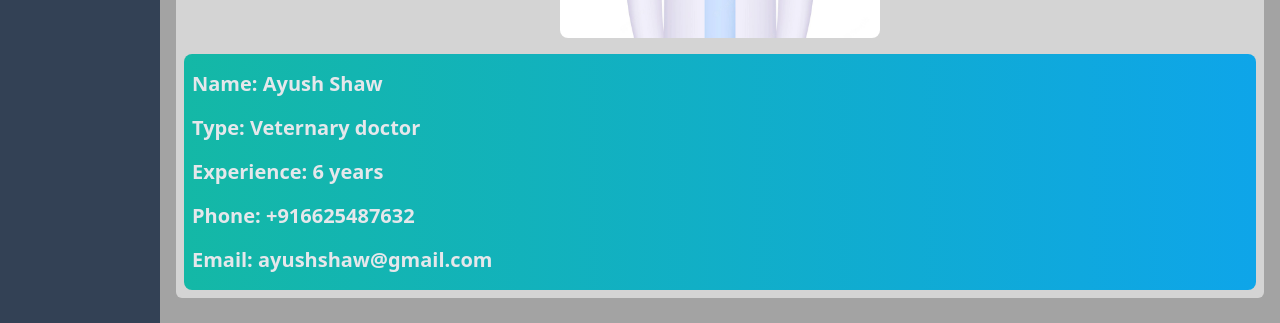
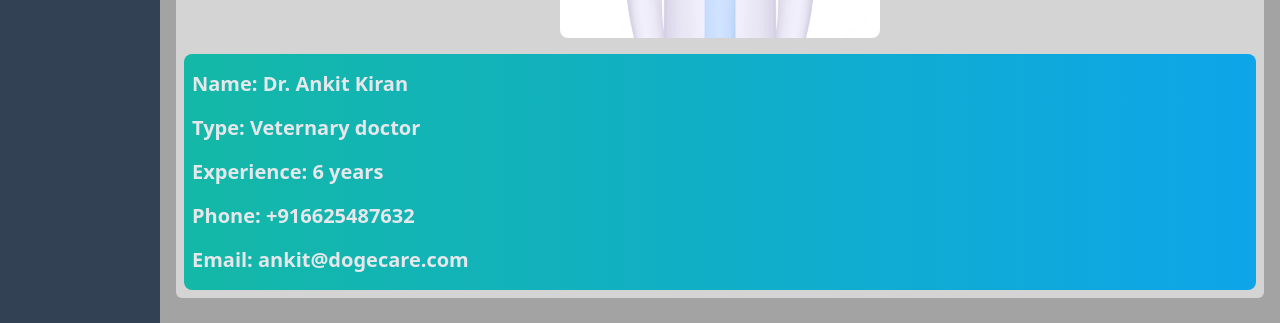
Before and after one commit to ayushshaw90/Wild-hacks, a React (Vite) app: page /doctor in a window 1280 px wide. Shown: the part 410-733 px from the top of the page. Built offline with nearby package versions, Linux system fonts and the light colour scheme.

Commit message:
modified doctor details

```diff
--- a/src/components/Doctor.jsx
+++ b/src/components/Doctor.jsx
@@ -5,11 +5,11 @@
             <div className="pt-4">
                 {/* Details of doctor  */}
                 <ul className="text-xl p-2 rounded-lg bg-gradient-to-r from-teal-500 to-sky-500 text-gray-200 font-semibold">
-                    <li className="py-2">Name: <span>Ayush Shaw</span></li>
+                    <li className="py-2">Name: <span>Dr. Ankit Kiran</span></li>
                     <li className="py-2">Type: <span>Veternary doctor</span></li>
                     <li className="py-2">Experience: <span>6 years</span></li>
                     <li className="py-2">Phone: <span><a href="tel:+916625487632">+916625487632</a></span></li>
-                    <li className="py-2">Email: <span><a href="mailto:ayushshaw@gmail.com">ayushshaw@gmail.com</a></span></li>
+                    <li className="py-2">Email: <span><a href="mailto:ayushshaw@gmail.com">ankit@dogecare.com</a></span></li>
 
                 </ul>
             </div>
```
